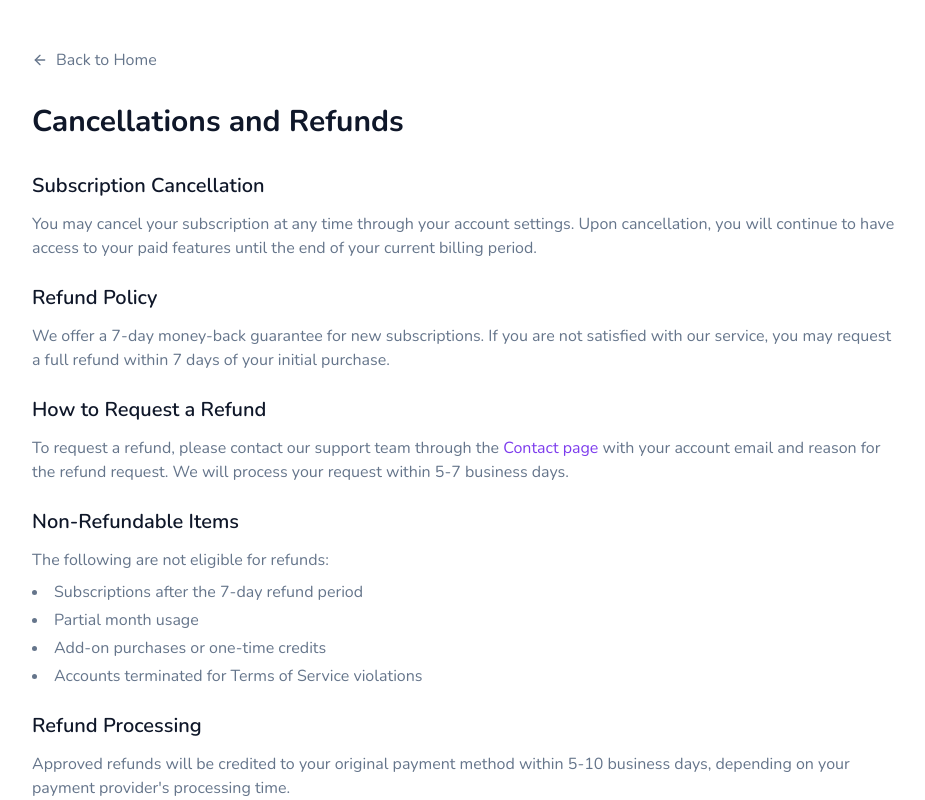
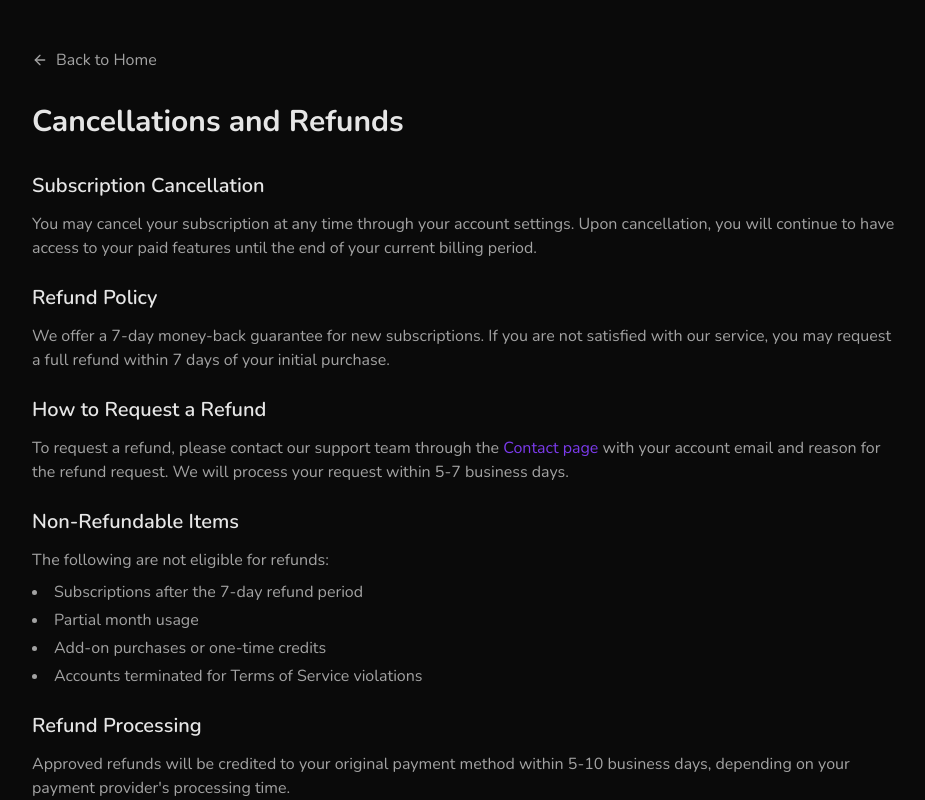
Before and after one commit to daorbit/qr-landing-page, a Next.js app: page /refunds in a window 1280 px wide. Shown: the top 800 px of the page, without its empty margins (176-1101 px from the left). Built offline with nearby package versions, Linux system fonts and the light colour scheme.

Commit message:
feat: update theme provider and footer links, enhance layout structure

```diff
--- a/src/app/globals.css
+++ b/src/app/globals.css
@@ -29,34 +29,6 @@
 }
 
 :root {
-  --background: 0 0% 100%;
-  --foreground: 222 47% 11%;
-  --card: 0 0% 100%;
-  --card-foreground: 222 47% 11%;
-  --popover: 0 0% 100%;
-  --popover-foreground: 222 47% 11%;
-  --primary: 262 83% 58%;
-  --primary-foreground: 0 0% 100%;
-  --primary-light: 262 83% 96%;
-  --secondary: 210 40% 96%;
-  --secondary-foreground: 222 47% 11%;
-  --muted: 210 40% 96%;
-  --muted-foreground: 215 16% 47%;
-  --accent: 262 83% 58%;
-  --accent-foreground: 0 0% 100%;
-  --success: 142 76% 36%;
-  --success-foreground: 0 0% 100%;
-  --warning: 38 92% 50%;
-  --warning-foreground: 0 0% 100%;
-  --destructive: 0 84% 60%;
-  --destructive-foreground: 0 0% 100%;
-  --border: 214 32% 91%;
-  --input: 214 32% 91%;
-  --ring: 262 83% 58%;
-  --radius: 0.5rem;
-}
-
-.dark {
   --background: 0 0% 4%;
   --foreground: 0 0% 90%;
   --card: 0 0% 8%;
@@ -81,6 +53,7 @@
   --border: 0 0% 18%;
   --input: 0 0% 18%;
   --ring: 262 83% 58%;
+  --radius: 0.5rem;
 }
 
 * {
--- a/src/app/layout.tsx
+++ b/src/app/layout.tsx
@@ -1,7 +1,6 @@
 import type { Metadata } from "next";
 import { Nunito } from "next/font/google";
 import "./globals.css";
-import { ThemeProvider } from "@/components/ThemeProvider";
 
 const nunito = Nunito({
   variable: "--font-nunito",
@@ -32,9 +31,9 @@ export default function RootLayout({
   children: React.ReactNode;
 }>) {
   return (
-    <html lang="en" className={`${nunito.variable}`} suppressHydrationWarning>
+    <html lang="en" className={`${nunito.variable} dark`}>
       <body className="min-h-screen font-sans antialiased">
-        <ThemeProvider>{children}</ThemeProvider>
+        {children}
       </body>
     </html>
   );
--- a/src/components/ThemeProvider.tsx
+++ b/src/components/ThemeProvider.tsx
@@ -1,9 +1,19 @@
 "use client";
 
 import { ThemeProvider as NextThemesProvider } from "next-themes";
-import { ReactNode } from "react";
+import { ReactNode, useEffect, useState } from "react";
 
 export function ThemeProvider({ children }: { children: ReactNode }) {
+  const [mounted, setMounted] = useState(false);
+
+  useEffect(() => {
+    setMounted(true);
+  }, []);
+
+  if (!mounted) {
+    return <>{children}</>;
+  }
+
   return (
     <NextThemesProvider attribute="class" defaultTheme="system" enableSystem>
       {children}
--- a/src/components/landing/Footer.tsx
+++ b/src/components/landing/Footer.tsx
@@ -20,7 +20,10 @@ const Footer = () => {
           </div>
 
           {/* Links */}
-          <nav aria-label="Footer navigation" className="flex flex-wrap items-center justify-center gap-x-5 gap-y-2 text-[10px]">
+          <nav
+            aria-label="Footer navigation"
+            className="flex flex-wrap items-center justify-center gap-x-5 gap-y-2 text-[10px]"
+          >
             <a
               href="#features"
               className="text-muted-foreground hover:text-foreground transition-colors"
@@ -39,12 +42,7 @@ const Footer = () => {
             >
               Privacy Policy
             </Link>
-            <Link
-              href="/faqs"
-              className="text-muted-foreground hover:text-foreground transition-colors"
-            >
-              FAQs
-            </Link>
+
             <Link
               href="/terms-and-conditions"
               className="text-muted-foreground hover:text-foreground transition-colors"
@@ -52,7 +50,8 @@ const Footer = () => {
               Terms of Service
             </Link>
             <Link
-              href="/contact"
+              href="https://qrstudio.daorbit.in/contact"
+              target="_blank"
               className="text-muted-foreground hover:text-foreground transition-colors"
             >
               Contact Us
--- a/src/components/landing/Header.tsx
+++ b/src/components/landing/Header.tsx
@@ -2,17 +2,11 @@
 
 import { useState } from "react";
 import Link from "next/link";
-import { useTheme } from "next-themes";
-import { Menu, X, Sun, Moon } from "lucide-react";
+import { Menu, X } from "lucide-react";
 import { APP_URL } from "@/lib/config";
 
 const Header = () => {
   const [mobileMenuOpen, setMobileMenuOpen] = useState(false);
-  const { resolvedTheme, setTheme } = useTheme();
-
-  const toggleTheme = () => {
-    setTheme(resolvedTheme === "dark" ? "light" : "dark");
-  };
 
   return (
     <header className="fixed top-0 left-0 right-0 z-50 border-b border-border/50 bg-background/95 backdrop-blur-md">
@@ -33,9 +27,6 @@ const Header = () => {
           </nav>
 
           <div className="hidden md:flex items-center gap-2">
-            <button onClick={toggleTheme} className="text-xs h-8 w-8 p-0 inline-flex items-center justify-center rounded-md hover:bg-muted transition-colors">
-              {resolvedTheme === "dark" ? <Sun className="h-4 w-4" /> : <Moon className="h-4 w-4" />}
-            </button>
             <a href={`${APP_URL}/sign-in`}>
               <button className="text-xs h-8 px-3 rounded-md hover:bg-muted transition-colors">Sign In</button>
             </a>
@@ -57,9 +48,6 @@ const Header = () => {
               <a href="#analytics" onClick={() => setMobileMenuOpen(false)} className="px-3 py-2 hover:bg-muted rounded-lg transition-colors text-xs">Analytics</a>
               <Link href="/faqs" onClick={() => setMobileMenuOpen(false)} className="px-3 py-2 hover:bg-muted rounded-lg transition-colors text-xs">FAQs</Link>
               <div className="flex gap-2 px-3 pt-3">
-                <button onClick={toggleTheme} className="w-10 h-8 p-0 inline-flex items-center justify-center border border-border rounded-md hover:bg-muted">
-                  {resolvedTheme === "dark" ? <Sun className="h-4 w-4" /> : <Moon className="h-4 w-4" />}
-                </button>
                 <a href={`${APP_URL}/sign-in`} className="flex-1">
                   <button className="w-full text-xs h-8 border border-border rounded-md hover:bg-muted transition-colors">Sign In</button>
                 </a>
```
